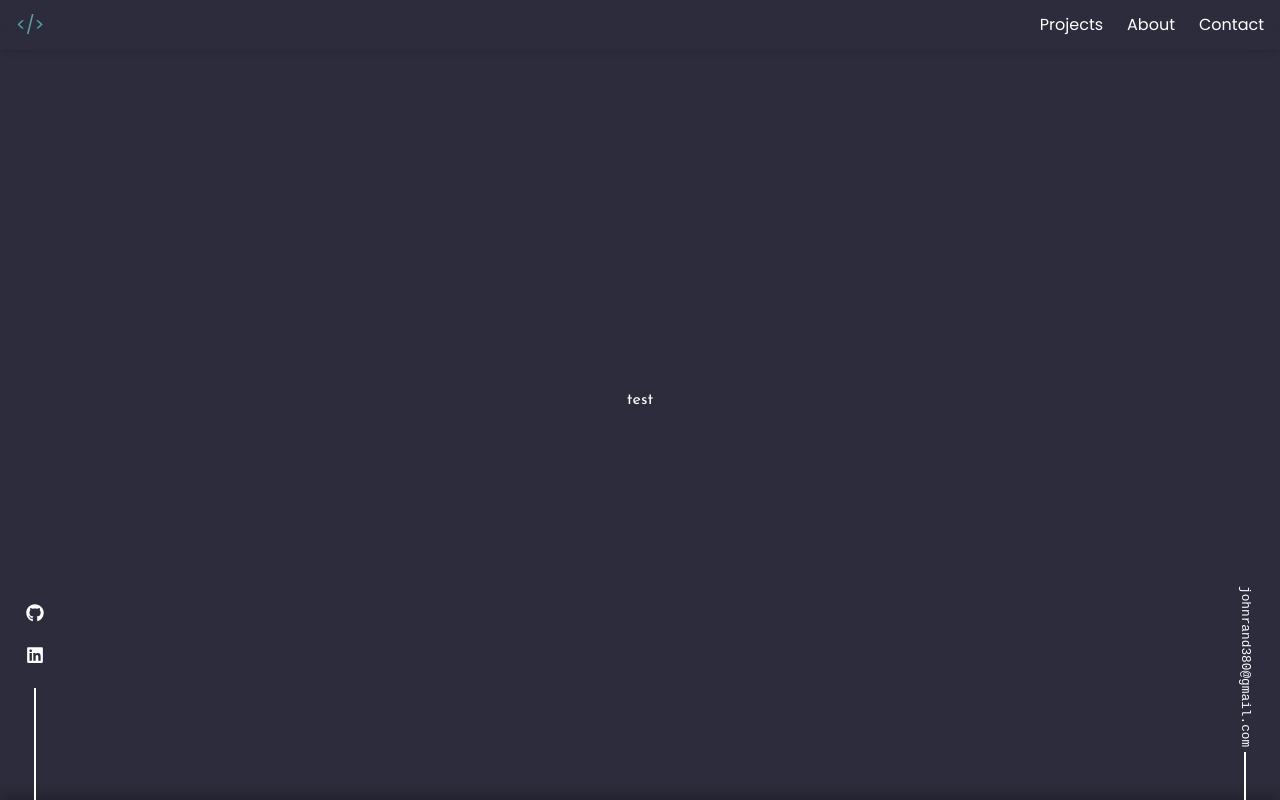
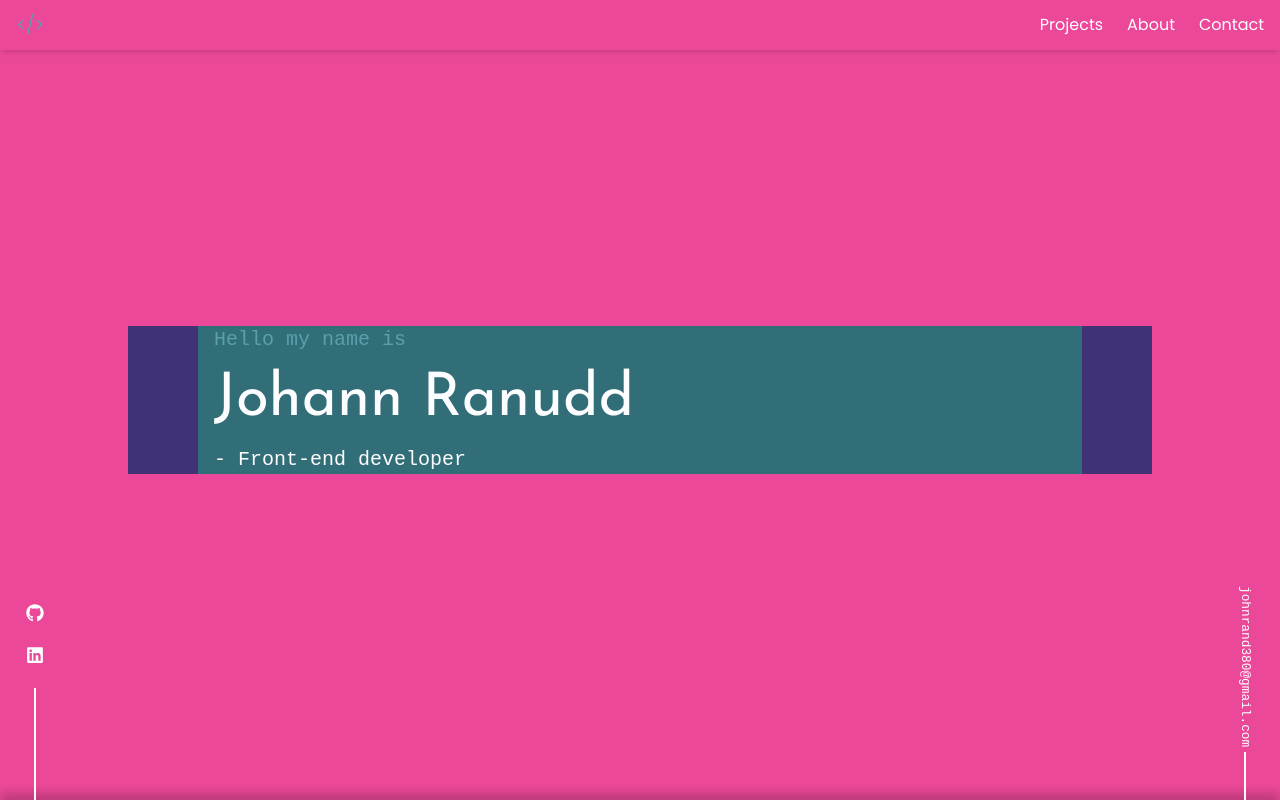
Before and after one commit to johannranudd/portfolio-2.0, a Next.js app: page /testpage in a window 1280 px wide. Shown: the top 800 px of the page. Built offline with nearby package versions, Linux system fonts and the light colour scheme; no server answers; a web font is replaced by a local one.

Commit message:
testComponent

```diff
--- /dev/null
+++ b/app/TestComponent.tsx
@@ -0,0 +1,150 @@
+"use client";
+import { useEffect, useRef } from "react";
+import { motion as m, useScroll, useTransform } from "framer-motion";
+import { Canvas } from "@react-three/fiber";
+import { OrbitControls } from "@react-three/drei";
+import { adjustHeroText, ajustChevron, getHeroHeight } from "./utils/generics";
+import Tourus from "./components/Animations/Torus";
+import { BsChevronCompactDown } from "react-icons/bs";
+import { useGlobalContext } from "@/context/context";
+
+export default function TestComponent() {
+  const {
+    heroTextRefNumber,
+    setHeroTextRefNumber,
+    windowWidth,
+    setWindowWidth,
+    windowHeight,
+    setWindowHeight,
+  } = useGlobalContext();
+  const { scrollYProgress } = useScroll();
+  const sectionScroll = useTransform(scrollYProgress, [0, 1], ["0%", "100%"]);
+  const chevronOpacity = useTransform(scrollYProgress, [0, 0.02], [1, 0]);
+  const heroRef = useRef<HTMLDivElement>(null);
+  const headingRef = useRef<HTMLHeadingElement>(null);
+  const heroTextRef = useRef<HTMLDivElement>(null);
+  const chevronRef = useRef<any>(null);
+
+  useEffect(() => {
+    if (heroRef !== undefined || heroRef !== null) {
+      if (heroRef.current) {
+        heroRef.current.style.height = "100vh";
+      }
+    }
+    handleResize();
+
+    // adjustHeroText(heroRef, heroTextRef, headingRef);
+    // const screenHeight = getHeroHeight(headingRef);
+    // if (screenHeight) setHeroTextRefNumber(screenHeight);
+  }, []);
+
+  function handleResize() {
+    setWindowWidth(window.innerWidth);
+    setWindowHeight(window.innerHeight);
+    console.log(windowWidth, " x ", windowHeight);
+    if (heroRef.current) {
+      heroRef.current.style.height = `${windowHeight}px`;
+      heroRef.current.style.width = `${windowWidth}px`;
+    }
+  }
+
+  useEffect(() => {
+    handleResize();
+    // window.addEventListener("resize", () => handleResize());
+    // return () => {
+    //   window.removeEventListener("resize", () => handleResize());
+    // };
+    // adjustHeroText(heroRef, heroTextRef, headingRef);
+    // const screenHeight = getHeroHeight(headingRef);
+    // if (screenHeight) setHeroTextRefNumber(screenHeight);
+  }, [windowWidth, windowHeight]);
+
+  useEffect(() => {
+    window.addEventListener("scroll", () => {
+      // handleResize();
+      // ajustChevron(chevronRef, heroRef);
+      // adjustHeroText(heroRef, heroTextRef, headingRef);
+    });
+    return () => {
+      window.removeEventListener("scroll", () => {
+        // handleResize();
+        // ajustChevron(chevronRef, heroRef);
+        // adjustHeroText(heroRef, heroTextRef, headingRef);
+      });
+    };
+  }, [scrollYProgress]);
+
+  return (
+    <>
+      <section
+        ref={heroRef}
+        id="heroSection"
+        className="relative -z-50 bg-pink-500"
+      >
+        {heroRef && (
+          <div
+            // style={{ y: sectionScroll }}
+            // style={windowWidth >= 640 ? { y: sectionScroll } : {}}
+            className="bg-pink-200 opacity-30"
+          >
+            {/* <Canvas
+              // style={{ width: `100vw`, height: "100vh" }}
+              camera={{ position: [0, 0, 2] }}
+            >
+              <OrbitControls enableZoom={false} />
+              <ambientLight intensity={0.01} />
+              <spotLight intensity={0.5} position={[7, 100, 50]} angle={0.3} />
+              <Tourus />
+            </Canvas> */}
+
+            {/* <div
+              // initial={{ opacity: 1 }}
+              // animate={{ opacity: 0.5 }}
+              // transition={{ delay: 0.5, duration: 1.5 }}
+              className="absolute top-0 left-0 w-full bg-primary h-full opacity-50"
+            ></div> */}
+          </div>
+        )}
+        <div
+          // translate-y-[-50%]
+          // initial={{ opacity: 0 }}
+          // animate={{ opacity: 1 }}
+          // transition={{ duration: 0.5 }}
+          className="absolute top-[50%] translate-y-[-50%] left-0 w-full"
+        >
+          <div className="max-w-screen-lg mx-auto bg-[#413278]">
+            <div
+              // ref={heroTextRef}
+              className="md:mx-sidebarWidth px-2 text-lg xxs:text-xl sm:px-4 bg-[#326e78]"
+            >
+              <p className="font-mono mb-4 text-thirdClr z-50">
+                Hello my name is
+              </p>
+              <h1
+                // ref={headingRef}
+                className="text-4xl xxs:text-5xl sm:text-6xl"
+              >
+                Johann Ranudd
+              </h1>
+              <p className="mt-4 font-mono">- Front-end developer</p>
+            </div>
+          </div>
+        </div>
+      </section>
+      {/* <div className="flex justify-center">
+        <a
+          // onClick={() => scroll(0, heroTextRefNumber)}
+          // ref={chevronRef}
+          // href="#projectsSection"
+          // style={{ opacity: chevronOpacity }}
+          // initial={{ y: 100 }}
+          // animate={{ y: 0 }}
+          // transition={{ delay: 0.7, duration: 0.3, ease: "linear" }}
+          className="fixed bottom-12 text-[3rem] cursor-pointer hover:text-thirdClr duration-300"
+        >
+          <BsChevronCompactDown />
+        </a>
+      </div> */}
+    </>
+  );
+}
--- a/app/testpage/page.tsx
+++ b/app/testpage/page.tsx
@@ -3,13 +3,12 @@ import ContactComponent from "../ContactComponent";
 import HeroComponent from "../HeroComponent";
 import ProjectsComponent from "../ProjectsComponent";
 import TechComponent from "../TechComponent";
+import TestComponent from "../TestComponent";
 
 export default function TestPage() {
   return (
     <div>
-      <div className="h-screen flex items-center justify-center">
-        <h1>test</h1>
-      </div>
+      <TestComponent />
       {/* <HeroComponent /> */}
       <ProjectsComponent />
       <TechComponent />
```
